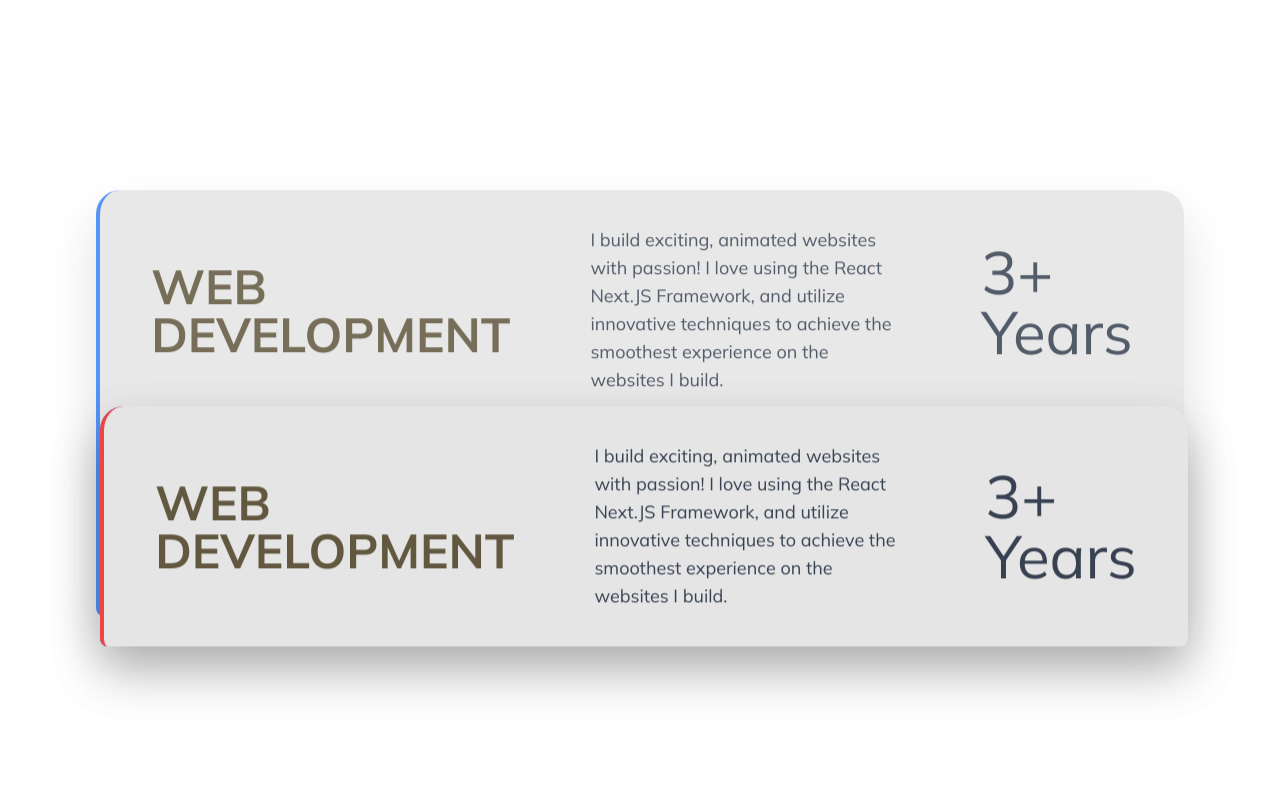
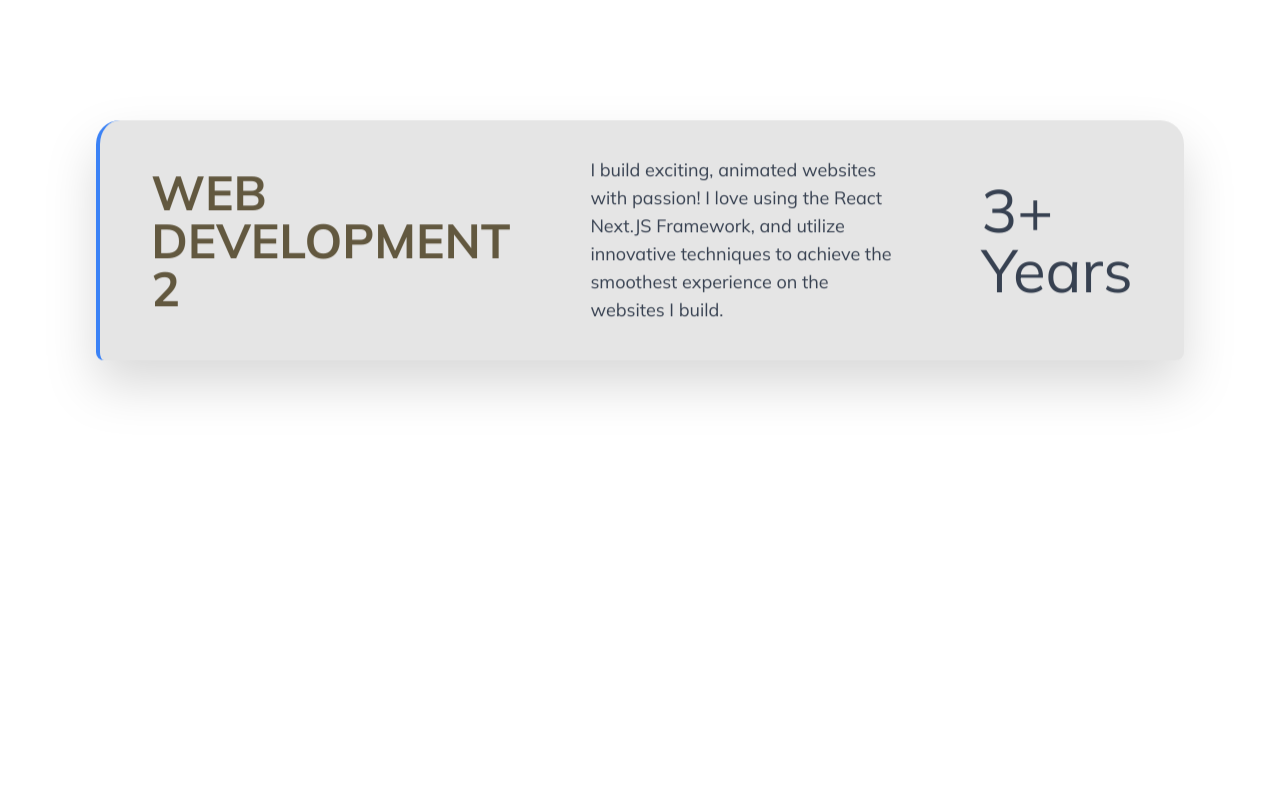
Before and after one commit to tyhh00/Portfoilio-2024, a Next.js app: page / in a window 1280 px wide. Shown: the part 4180-4980 px from the top of the page. Built offline with nearby package versions, Linux system fonts and the light colour scheme; a web font is replaced by a local one.

Commit message:
2nd skill added, adjusted some paddings

```diff
--- a/components/specific/service-cards-list.tsx
+++ b/components/specific/service-cards-list.tsx
@@ -71,7 +71,7 @@ function ServiceCardList() {
                 </div>
             </div>
 
-            <div className="justify-center items-center flex pt-24 gap-3">
+            <div className="justify-center items-center flex pt-16 gap-3">
                 <AnimatePresence>
                     {!isVisible && (
                         <motion.button
--- a/components/specific/skills-list.tsx
+++ b/components/specific/skills-list.tsx
@@ -15,7 +15,7 @@ function SkillsList() {
 
 
   return (
-    <div className="pt-52 bg-white">
+    <div className="pt-36 bg-white">
         <h1 className={"text-center text-4xl md:text-5xl lg:text-6xl xl:text-7xl font-bold text-black"}>
                 Skills
         </h1>
--- a/components/ui/sticky-scroll-reveal.tsx
+++ b/components/ui/sticky-scroll-reveal.tsx
@@ -39,15 +39,17 @@ export const StickyScroll = ({
   const initOffset = 100;
   const translateY1 = useMotionValue(initOffset);
   const translateY2 = useMotionValue(1000);
+  const translateY3 = useMotionValue(2000);
   const opacity1 = useMotionValue(1);
+  const opacity2 = useMotionValue(1);
 
   useMotionValueEvent(scrollYProgress, "change", (latest) => {
     console.log("Latest: " + latest);
     translateY1.set(latest * (height * 0.75) + initOffset);
 
+    //Transition1-2 Animation
     var trans1Max = 1000
-    var transition1 = latest * 1.5 * trans1Max;
-
+    var transition1 = latest * 2.5 * trans1Max;
 
     translateY2.set(translateY1.get() + trans1Max - ( transition1 > trans1Max ? trans1Max : transition1));
 
@@ -57,6 +59,23 @@ export const StickyScroll = ({
     {
       opacity1.set(diff * 0.004);
     }
+
+
+    //Transition2-3 Animation
+    var trans2Max = 2000
+    var transition2 = latest * 2.5 * trans2Max - translateY2.get();
+
+    translateY3.set(translateY2.get() + trans2Max - ( transition2 > trans2Max ? trans2Max : transition2));
+
+    //Opacity2 Animation
+    var diff = translateY3.get() - translateY2.get();
+    if(diff < 250)
+    {
+      opacity1.set(diff * 0.004);
+    }
+
+
+
 
 
 
@@ -76,7 +95,7 @@ export const StickyScroll = ({
             left: 0,
             right: 0
           }}
-          className="absolute mx-auto border-blue-500 border-l-4 rounded-t-3xl rounded-b-lg  bg-neutral-200 drop-shadow-2xl min-h-[30vh] my-8 w-[85vw]">
+          className="absolute mx-auto border-blue-500 border-l-4 rounded-t-3xl rounded-b-lg  bg-neutral-200 sm:drop-shadow-2xl min-h-[30vh] my-8 w-[85vw]">
           <div className="space-y-10 lg:space-y-0 lg:flex items-center md:gap-10 lg:gap-20 ml-[4vw] mr-[4vw]">
 
             <div className="lg:h-[30vh] flex items-center">
@@ -122,15 +141,17 @@ export const StickyScroll = ({
         <motion.div
           style={{
             translateY: translateY2,
-            left: 100
+            opacity: opacity2,
+            left: 0,
+            right: 0,
           }}
 
 
-          className="absolute   border-blue-500 border-l-4 rounded-t-3xl rounded-b-lg  bg-neutral-200 drop-shadow-2xl min-h-[30vh] my-8 w-[85vw]">
+          className="absolute mx-auto  border-blue-500 border-l-4 rounded-t-3xl rounded-b-lg  bg-neutral-200 sm:drop-shadow-2xl min-h-[30vh] my-8 w-[85vw]">
           <div className="space-y-10 lg:space-y-0 lg:flex items-center md:gap-10 lg:gap-20 ml-[4vw] mr-[4vw]">
 
             <div className="lg:h-[30vh] flex items-center">
-              <p className="lg:mt-0 mt-20 text-matteyellow font-bold text-5xl">WEB DEVELOPMENT</p>
+              <p className="lg:mt-0 mt-20 text-matteyellow font-bold text-5xl">WEB DEVELOPMENT 2</p>
             </div>
 
             <div>
@@ -151,15 +172,16 @@ export const StickyScroll = ({
 
         <motion.div
         style={{
-          translateY: translateY2,
+          translateY: translateY3,
 
-          left: 100
+          left: 0,
+          right: 0,
         }}
-        className="absolute  border-red-500 border-l-4 rounded-t-3xl rounded-b-lg  bg-neutral-200 drop-shadow-2xl min-h-[30vh] my-8 w-[85vw]">
+        className="absolute mx-auto border-red-500 border-l-4 rounded-t-3xl rounded-b-lg  bg-neutral-200 sm:drop-shadow-2xl min-h-[30vh] my-8 w-[85vw]">
           <div className="space-y-10 lg:space-y-0 lg:flex items-center md:gap-10 lg:gap-20 ml-[4vw] mr-[4vw]">
 
             <div className="lg:h-[30vh] flex items-center">
-              <p className="lg:mt-0 mt-20 text-matteyellow font-bold text-5xl">WEB DEVELOPMENT</p>
+              <p className="lg:mt-0 mt-20 text-matteyellow font-bold text-5xl">WEB DEVELOPMENT 3</p>
             </div>
 
             <div>
```
